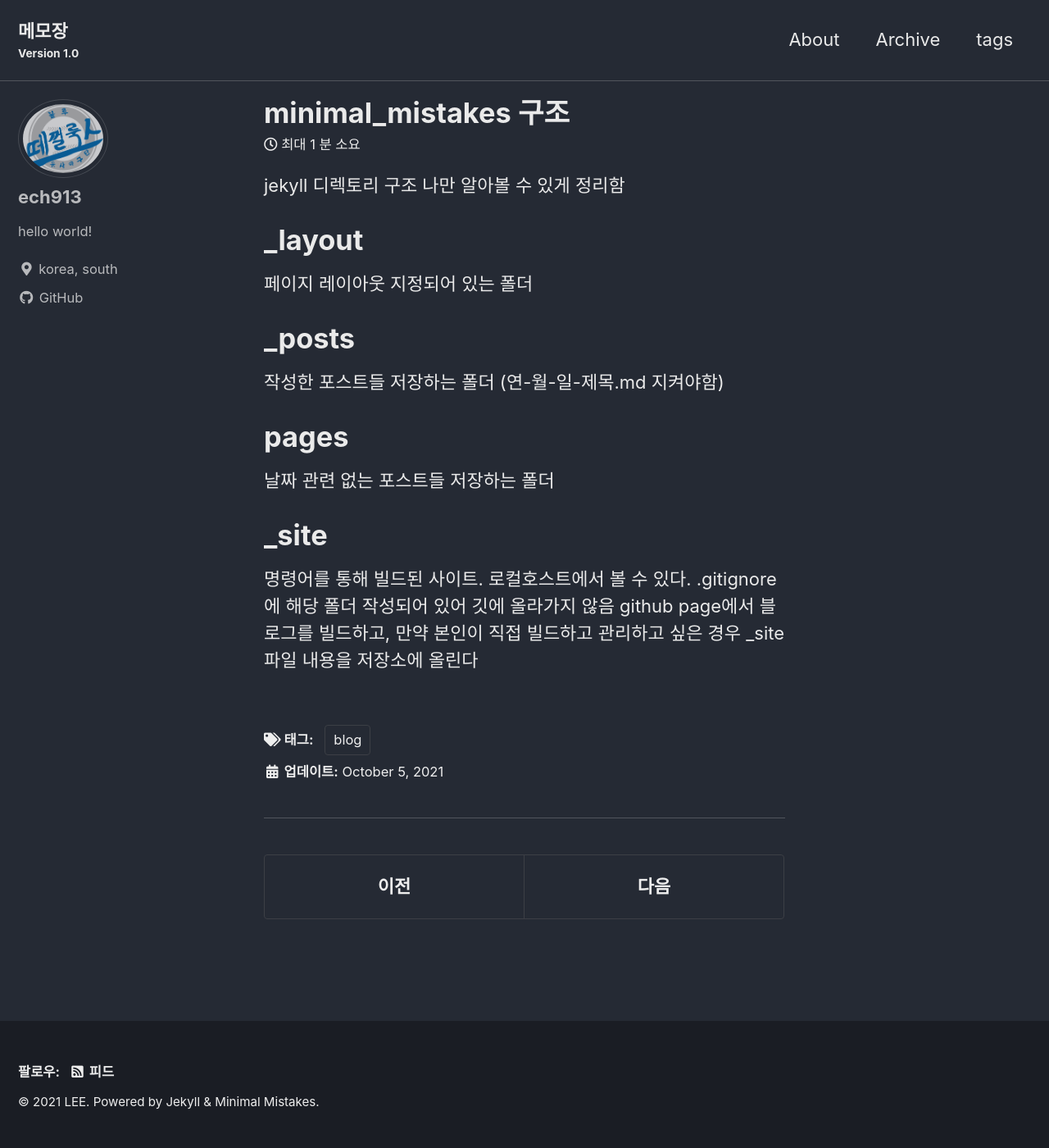
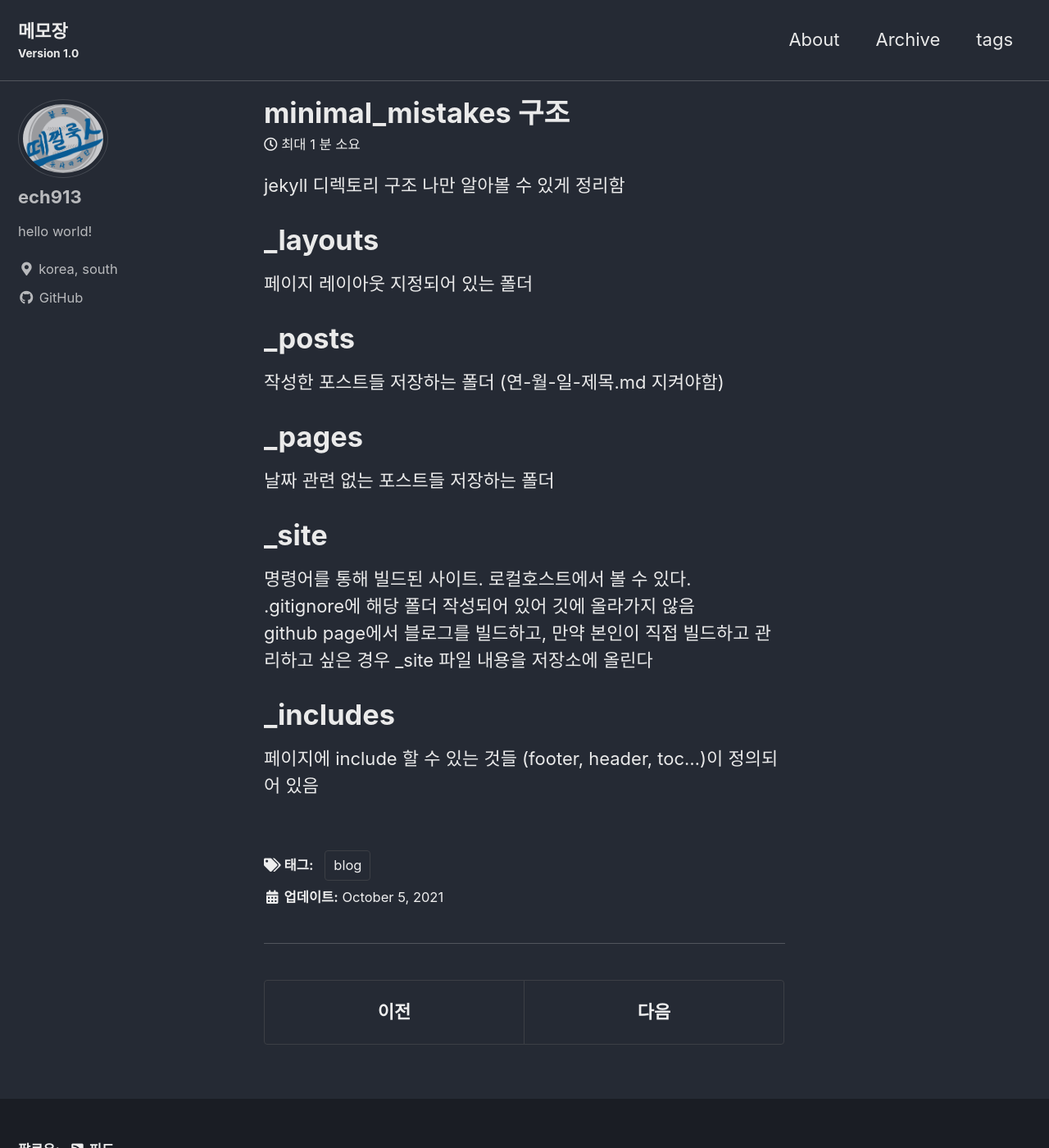
Before and after one commit to chanheelee913/chanheelee913.github.io, a Jekyll site: the page built from _posts/2021-10-05-minimal_mistakes.md, in a window 1280 px wide and 1400 px high. Shown: the whole window at 82% size. Built offline with Jekyll 4.4.1, drawn with Linux system fonts in a browser that asks for light colours; cached includes are drawn as plain includes.

Commit message:
Update 2021-10-05-minimal_mistakes.md

```diff
--- a/_posts/2021-10-05-minimal_mistakes.md
+++ b/_posts/2021-10-05-minimal_mistakes.md
@@ -8,17 +8,20 @@ jekyll 디렉토리 구조
 나만 알아볼 수 있게 정리함
 
 
-# _layout
+# _layouts
 페이지 레이아웃 지정되어 있는 폴더
 
 
 # _posts
 작성한 포스트들 저장하는 폴더 (연-월-일-제목.md 지켜야함)
 
-
-# pages
+# _pages
 날짜 관련 없는 포스트들 저장하는 폴더
 
 # _site
-명령어를 통해 빌드된 사이트. 로컬호스트에서 볼 수 있다. .gitignore에 해당 폴더 작성되어 있어 깃에 올라가지 않음
+명령어를 통해 빌드된 사이트. 로컬호스트에서 볼 수 있다.
+.gitignore에 해당 폴더 작성되어 있어 깃에 올라가지 않음
 github page에서 블로그를 빌드하고, 만약 본인이 직접 빌드하고 관리하고 싶은 경우 _site 파일 내용을 저장소에 올린다
+
+# _includes
+페이지에 include 할 수 있는 것들 (footer, header, toc...)이 정의되어 있음
```
